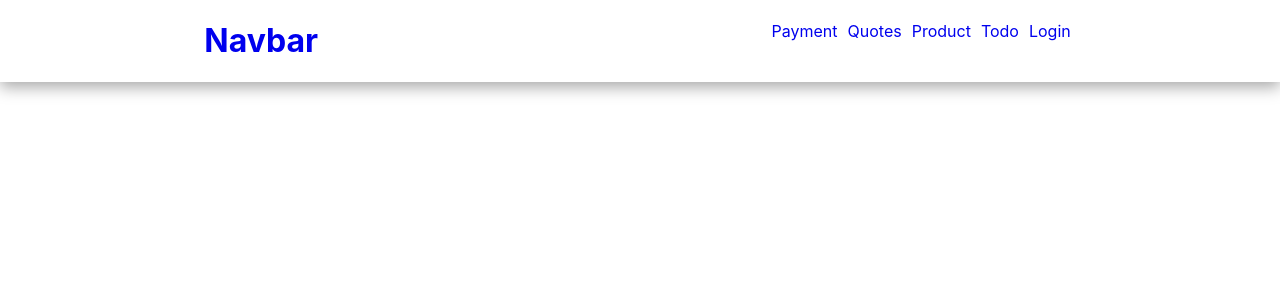
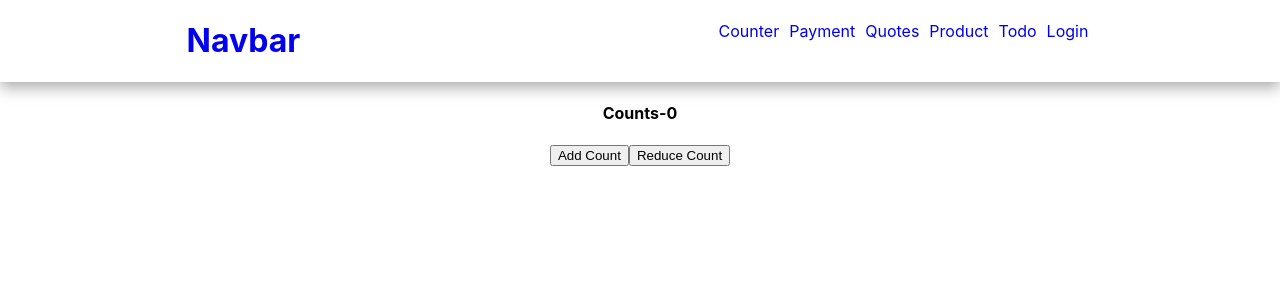
Before and after one commit to Sameerpadhy50/Git-Repo, a React (Create React App) app in the folder React_recap/react_revision/: page /counter in a window 1280 px wide. Shown: the top 300 px of the page. Built offline with nearby package versions, Linux system fonts and the light colour scheme.

Commit message:
Counter App with useReducer added

```diff
--- /dev/null
+++ b/React_recap/react_revision/src/Day-2/Counter.jsx
@@ -0,0 +1,29 @@
+import React, { useReducer } from 'react'
+
+const reducer=(state,action)=>{
+    switch(action.type){
+        case "ADD_COUNT":
+            return {...state,counter:state.counter+1};
+            case "REDUCE_COUNT":
+                return {...state,counter:state.counter+1};
+                 default:
+                    return state
+        }
+    }
+
+
+const store={
+    counter:0
+}
+
+export const Counter = () => {
+
+    const [state,dispatch]=useReducer(reducer,store)
+  return (
+    <div>
+        <h4>Counts-{state.counter}</h4>
+        <button onClick={()=>{dispatch({type:"ADD_COUNT"})}}>Add Count</button>
+        <button onClick={()=>{dispatch({type:"REDUCE_COUNT"})}}>Reduce Count</button>
+    </div>
+  )
+}
--- a/React_recap/react_revision/src/Day-2/Navbar.jsx
+++ b/React_recap/react_revision/src/Day-2/Navbar.jsx
@@ -1,26 +1,36 @@
-import React from 'react'
-import style from "../styles/navbar.module.css"
-import { Link } from 'react-router-dom'
+import React from "react";
+import style from "../styles/navbar.module.css";
+import { Link } from "react-router-dom";
 export const Navbar = () => {
   return (
     <div id={style.navbar}>
-        <div>
-            <Link to="/"><h1>Navbar</h1></Link>
-
-        </div>
-        <div id={style.second} >
-            <ul>
-            <Link to="/payment"><li>Payment</li></Link>
-            <Link to="/quotes"><li>Quotes</li></Link>
-            <Link to="/product"><li>Product</li></Link>
-            <Link to="/todo"><li>Todo</li></Link>
-            <Link to="/login"><li>Login</li></Link>
-
-
-
-
-            </ul>
-        </div>
+      <div>
+        <Link to="/">
+          <h1>Navbar</h1>
+        </Link>
+      </div>
+      <div id={style.second}>
+        <ul>
+          <Link to="/counter">
+            <li>Counter</li>
+          </Link>
+          <Link to="/payment">
+            <li>Payment</li>
+          </Link>
+          <Link to="/quotes">
+            <li>Quotes</li>
+          </Link>
+          <Link to="/product">
+            <li>Product</li>
+          </Link>
+          <Link to="/todo">
+            <li>Todo</li>
+          </Link>
+          <Link to="/login">
+            <li>Login</li>
+          </Link>
+        </ul>
+      </div>
     </div>
-  )
-}
+  );
+};
--- a/React_recap/react_revision/src/Pages/SingleProduct.jsx
+++ b/React_recap/react_revision/src/Pages/SingleProduct.jsx
@@ -1,6 +1,7 @@
 import axios from "axios";
 import React, { useEffect, useState } from "react";
 import { useParams } from "react-router-dom";
+import style from "../styles/SingleProduct.module.css";
 
 export const SingleProduct = () => {
   const { id } = useParams();
@@ -21,23 +22,17 @@ export const SingleProduct = () => {
   }, []);
 
   return (
-    <div
-      style={{
-        display: "flex",
-        gap: "20px",
-        alignItem: "center",
-        justifyContent: "center",
-        paddingTop: "100px",
-      }}
-    >
+    <div id={style.main_div}>
       <br />
       <br />
       <br />
-
-      <div>
+      <div id={style.first}>
+        {data.images && data.images.map((image) => <img src={image} />)}
+      </div>
+      <div id={style.second}>
         <img src={data.thumbnail} alt="" />
       </div>
-      <div>
+      <div id={style.third}>
         <h2>{data.title}</h2>
         <h4>{data.brand}</h4>
         <p>{data.description}</p>
@@ -45,9 +40,6 @@ export const SingleProduct = () => {
           Price<b>{data.price}</b>
         </p>
       </div>
-      <div>
-        {data.images && data.images.map((image) => <img src={image} />)}
-      </div>
     </div>
   );
 };
--- a/React_recap/react_revision/src/Routes/AllRoutes.jsx
+++ b/React_recap/react_revision/src/Routes/AllRoutes.jsx
@@ -7,12 +7,14 @@ import { Payment } from "../Day-2/Payment";
 import { ProductsPage } from "../Pages/ProductsPage";
 import { PrivateRoutes } from "./PrivateRoutes";
 import { SingleProduct } from "../Pages/SingleProduct";
+import { Counter } from "../Day-2/Counter";
 
  export const AllRoutes = () => {
   return (
     <Routes>
       <Route path="/" element={<HomePage />} />
       <Route path="/login" element={<Login />} />
+      <Route path="/counter" element={<Counter />} />
       <Route path="/todo" element={<TodoApp />} />
       <Route path="/quotes" element={<PrivateRoutes><QuotesApp /></PrivateRoutes>} />
       <Route path="/payment" element={<Payment />} />
--- /dev/null
+++ b/React_recap/react_revision/src/styles/SingleProduct.module.css
@@ -0,0 +1,28 @@
+#main_div{
+
+        display: grid;
+        grid-template-columns: 30% 30% 40%;
+        gap: 20px;
+        align-items: center;
+        justify-content: center;
+        padding-top: 100px;
+        width: 100%;
+        outline: auto;
+        margin: auto;
+
+}
+#first{
+    display: flex;
+    flex-direction: column;
+    border: 5px solid red;
+
+}
+#first img{
+    width: 50%;
+}
+#second{
+    outline: auto;
+}
+#third{
+    outline: auto;
+}
```
